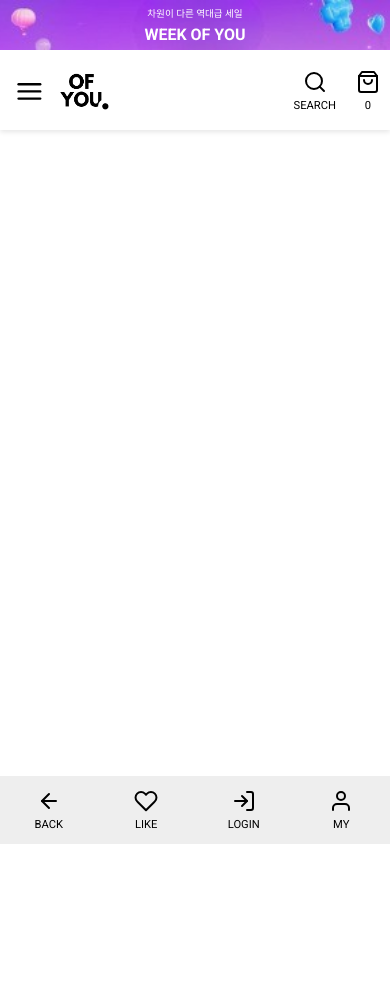
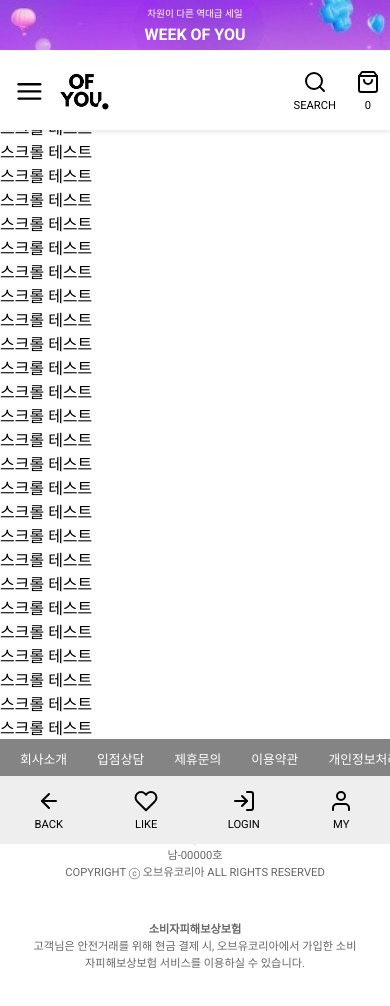
Before and after one commit to noona-n1/Shopping-Mall-Fe, a React (Vite) app: page / in a window 390 px wide. Shown: the top 1006 px of the page. Before the commit the page ends 844 px from the top, so only its background shows below. Built offline with nearby package versions, Linux system fonts and the light colour scheme.

Commit message:
feat : footer 외형 완성과 App.css 기본세팅 #38

```diff
--- a/src/App.css
+++ b/src/App.css
@@ -2,68 +2,9 @@
 @import url('https://fonts.googleapis.com/css2?family=Roboto+Condensed:wght@400;700&display=swap');
 @import url('https://fonts.googleapis.com/css2?family=Noto+Sans+KR:wght@400;500;700&display=swap');
 
-@font-face {
-  font-family: 'Montserrat';
-  src: url('/fonts/Montserrat-Thin.ttf') format('truetype');
-  font-style: normal;
-}
-
 * {
   font-family: 'Roboto', 'Roboto Condensed', 'Noto Sans KR', sans-serif;
+  box-sizing: border-box;
+  margin: 0;
+  padding: 0;
 }
-
-#root {
-  max-width: 1280px;
-  margin: 0 auto;
-  padding: 2rem;
-  text-align: center;
-}
-
-.sub-title {
-  font-family: 'Montserrat', sans-serif;
-  font-size: 3rem;
-  font-weight: 100;
-  line-height: 44px;
-  color: #333;
-  text-align: center;
-  text-transform: uppercase;
-}
-
-.logo {
-  height: 6em;
-  padding: 1.5em;
-  will-change: filter;
-  transition: filter 300ms;
-}
-
-.logo:hover {
-  filter: drop-shadow(0 0 2em #646cffaa);
-}
-
-.logo.react:hover {
-  filter: drop-shadow(0 0 2em #61dafbaa);
-}
-
-@keyframes logo-spin {
-  from {
-    transform: rotate(0deg);
-  }
-
-  to {
-    transform: rotate(360deg);
-  }
-}
-
-@media (prefers-reduced-motion: no-preference) {
-  a:nth-of-type(2) .logo {
-    animation: logo-spin infinite 20s linear;
-  }
-}
-
-.card {
-  padding: 2em;
-}
-
-.read-the-docs {
-  color: #888;
-}
--- a/src/Layout/AppLayout.jsx
+++ b/src/Layout/AppLayout.jsx
@@ -1,12 +1,17 @@
 import React from 'react';
-import Navbar from "../common/components/Navbar"
+import Navbar from "../common/components/Navbar";
+import Footer from "../common/components/Footer";
+import './AppLayout.style.css';
 
 const AppLayout = ({ children }) => {
   return (
-    <div>
+    <div className="app-layout">
       <Navbar />
-      AppLayout
-      <main>{children}</main>
+      <main>{children}
+        {Array.from({ length: 30 }).map((_, index) => (
+          <p key={index}>스크롤 테스트</p>
+        ))}</main>
+      <Footer />
     </div>
   );
 };
--- /dev/null
+++ b/src/Layout/AppLayout.style.css
@@ -0,0 +1,10 @@
+.app-layout {
+    display: flex;
+    flex-direction: column;
+    min-height: 100vh;
+}
+
+main {
+    flex: 1;
+    overflow: auto;
+}
--- a/src/common/components/Footer.jsx
+++ b/src/common/components/Footer.jsx
@@ -0,0 +1,43 @@
+import React from "react";
+import "./Footer.style.css";
+
+const Footer = () => {
+    return (
+        <footer className="footer-container">
+            <div class="footer-links-wrapper">
+                <div className="footer-links">
+                    <a href="#company">회사소개</a>
+                    <a href="#consulting">입점상담</a>
+                    <a href="#inquiry">제휴문의</a>
+                    <a href="#terms">이용약관</a>
+                    <a href="#privacy">개인정보처리방침</a>
+                    <a href="#customer">고객센터</a>
+                    <a href="#recruit">채용정보</a>
+                    <a href="#global">GLOBAL</a>
+                </div>
+            </div>
+            <div className="footer-content">
+                <div className="footer-info">
+                    <p>
+                        상호명 : 오브유코리아 | 공동 대표자 : 김도현, 장명진, 정송희, 석민영  | 주소 : 서울특별시 강남구 영동대로 123 <br />
+                        사업자등록번호 : 123-45-67890 | 통신판매업신고 : 제0000-서울강남-00000호
+
+                    </p>
+                    <p>
+                        COPYRIGHT ⓒ 오브유코리아 ALL RIGHTS RESERVED
+                    </p>
+                </div>
+                <div className="footer-consumer">
+                    <p>
+                        <strong>소비자피해보상보험</strong><br />
+                        고객님은 안전거래를 위해 현금 결제 시, 오브유코리아에서 가입한 소비자피해보상보험
+                        서비스를 이용하실 수 있습니다.
+                    </p>
+
+                </div>
+            </div>
+        </footer>
+    );
+};
+
+export default Footer;
--- a/src/common/components/Footer.style.css
+++ b/src/common/components/Footer.style.css
@@ -0,0 +1,118 @@
+.footer-container {
+    padding: 40px auto;
+    font-size: 1rem;
+    color: #333;
+}
+
+.footer-links-wrapper {
+    overflow-x: auto;
+    text-align: center;
+    padding: 0;
+    background-color: #848484;
+}
+
+.footer-links {
+    display: inline-flex;
+    gap: 80px;
+    padding: 20px 0;
+    padding-left: 30px;
+    overflow-x: auto;
+    white-space: nowrap;
+    font-weight: ;
+}
+
+.footer-links a {
+    color: #fff;
+    text-decoration: none;
+    font-weight: 500;
+    padding: 0 10px;
+}
+
+.footer-links a:hover {
+    text-decoration: underline;
+}
+
+.footer-content {
+    display: flex;
+    align-items: center;
+    flex-wrap: wrap;
+    padding: 20px 50px;
+}
+
+.footer-info,
+.footer-consumer {
+    flex: 1 1;
+    margin: 10px;
+}
+
+.footer-divider {
+    width: 1px;
+    height: 100%;
+    background-color: #d3d3d3;
+    margin: 0 20px;
+}
+
+.footer-info {
+    color: #666;
+    line-height: 1.5;
+    text-align: left;
+    font-size: 0.9rem;
+    flex: 1;
+}
+
+.footer-consumer {
+    text-align: left;
+    color: #666;
+    line-height: 1.5;
+    font-size: 0.9rem;
+    margin-left: 50px;
+}
+
+.footer-consumer strong {
+    font-weight: bold;
+}
+
+@media (max-width: 768px) {
+    .footer-links {
+        gap: 20px;
+        font-size: 0.9rem;
+    }
+
+    .footer-content {
+        flex-direction: column;
+        padding: 0 20px;
+
+    }
+
+    .footer-divider {
+        display: none;
+    }
+
+    .footer-info,
+    .footer-consumer {
+        text-align: center;
+        padding: 10px 0;
+        font-size: 0.8rem;
+    }
+
+    .footer-consumer {
+        margin-left: 10px;
+    }
+}
+
+@media (max-width: 480px) {
+    .footer-links {
+        gap: 10px;
+        padding: 10px;
+        font-size: 0.8rem;
+    }
+
+    .footer-info,
+    .footer-consumer {
+        font-size: 0.7rem;
+    }
+
+    .footer-consumer {
+        margin-left: 10px;
+    }
+}
--- a/src/common/components/Navbar.style.css
+++ b/src/common/components/Navbar.style.css
@@ -405,6 +405,11 @@
     color: #555;
 }
 
+.navbar-popular-search-list,
+.navbar-popular-searches {
+    text-align: left;
+}
+
 .navbar-category-button-icon {
     position: relative;
     top: 2px;
@@ -663,4 +668,5 @@
         display: flex;
         font-size: 0.7rem;
     }
+
 }
```
